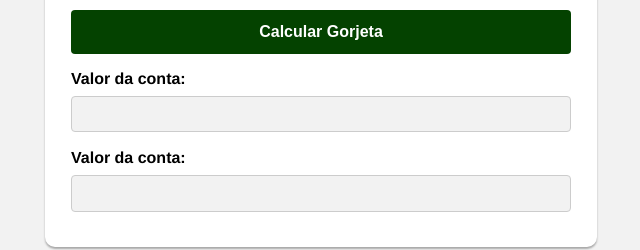
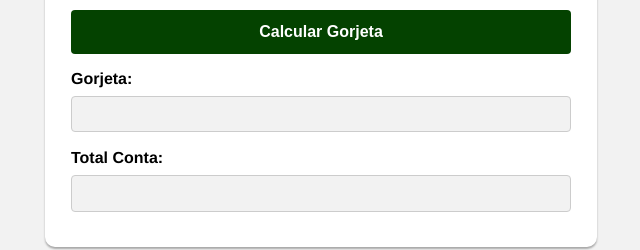
Before and after one commit to MichelHSC/Calculadora-de-Gorjeta, a plain HTML site: page index.html in a window 1280 px wide. Shown: the part 297-547 px from the top of the page, without its empty margins (319-959 px from the left). Drawn offline with Linux system fonts and the light colour scheme.

Commit message:
teste commit

```diff
--- a/index.html
+++ b/index.html
@@ -25,9 +25,9 @@
         </select>
         <button id="calculateBtn">Calcular Gorjeta</button>
         <div class="result">
-            <label for="tipAmount">Valor da conta:</label>
+            <label for="tipAmount">Gorjeta:</label>
             <input type="text" id="tipAmount" name="tipAmount" disabled>
-            <label for="totalAmount">Valor da conta:</label>
+            <label for="totalAmount">Total Conta:</label>
             <input type="text" id="totalAmount" name="totalAmount" disabled>
         </div>
     </div>
```
